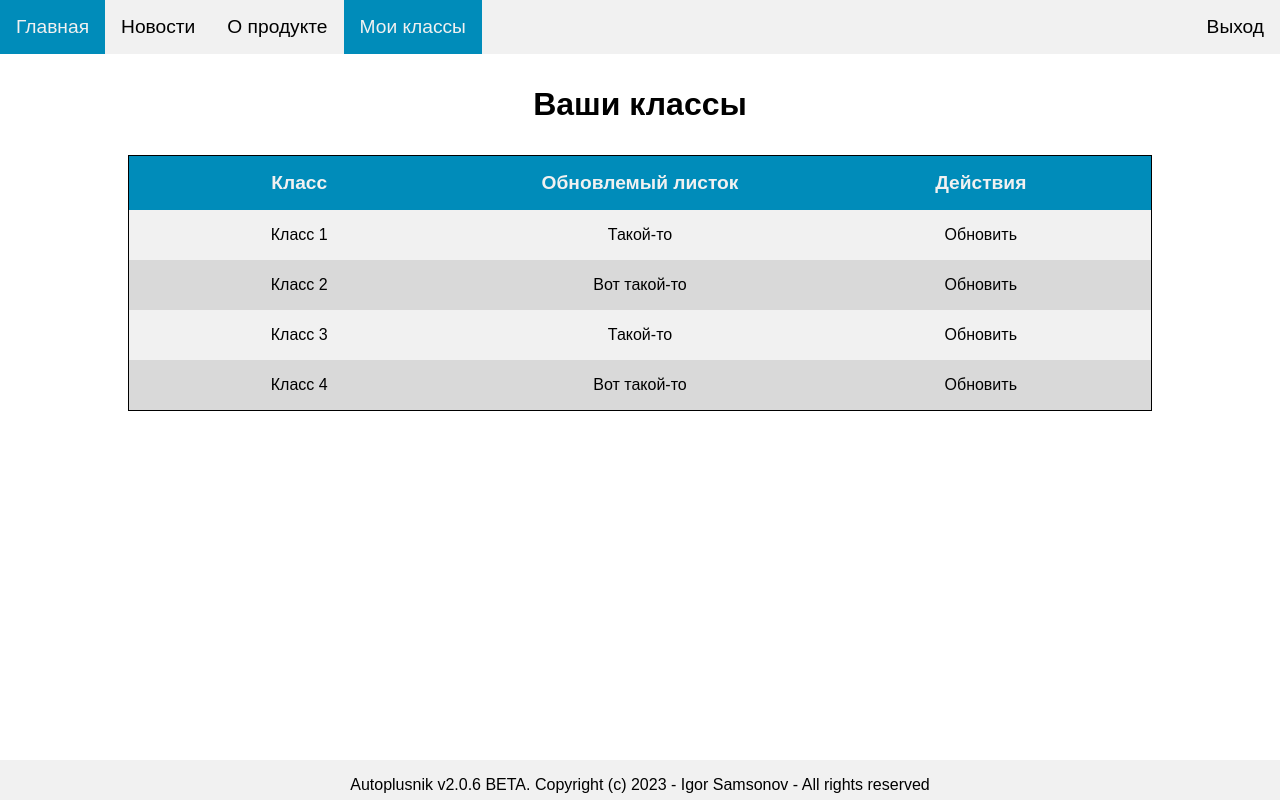
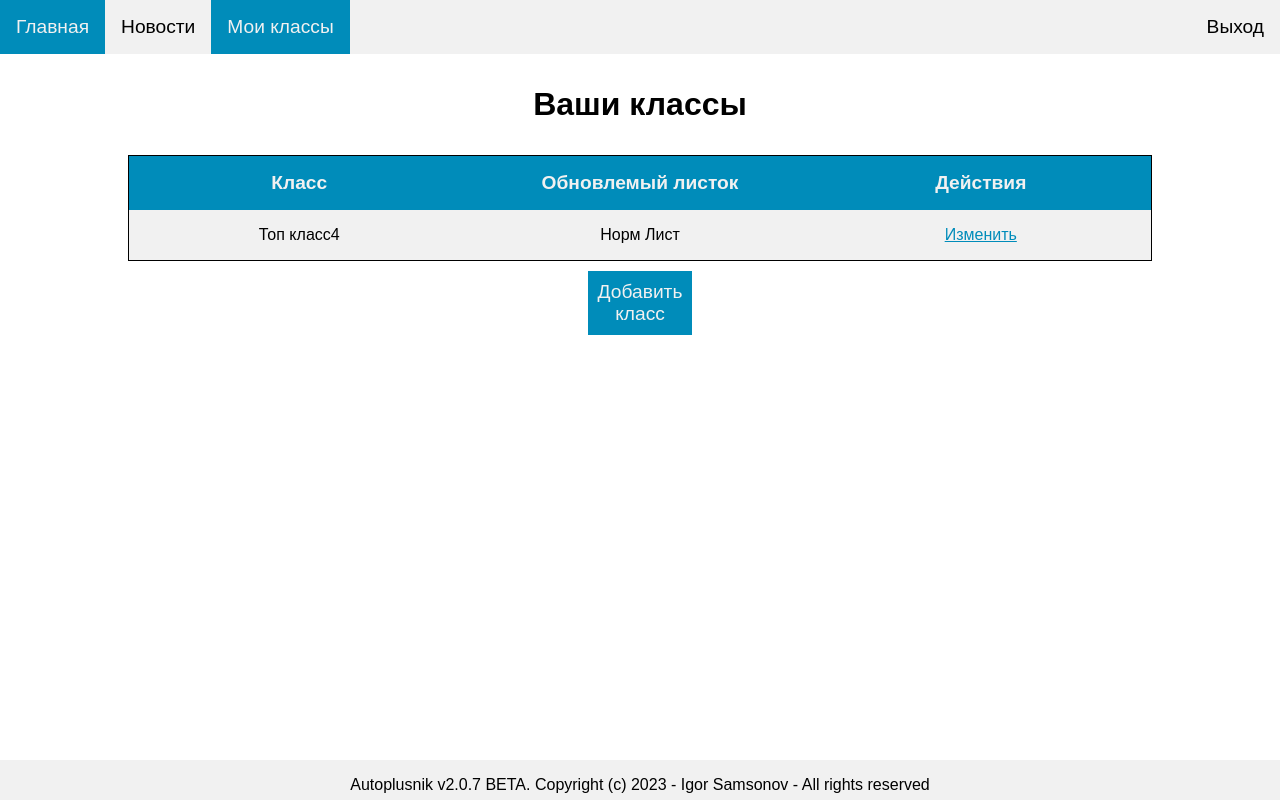
Before and after one commit to Minuta18/Autoplusnik, a Flask app: page /klasses/ in a window 1280 px wide. Run offline with Flask 2, Linux system fonts and the light colour scheme; a user stored in the database is signed in; data comes from the database, SQL or seed files in the repository; both versions use the stored data as it was after the commit.

Commit message:
Autoplusnik v2.0.7 BETA
Added:
 - Klass model
 - Klass adding
 - Klass editing

```diff
--- a/website/static/css/main.css
+++ b/website/static/css/main.css
@@ -57,9 +57,22 @@ body {
     padding: 10px;
     display: inline-block;
     margin: 10px;
+    border: none;
 }
 
 .ap-button:hover {
     background-color: #00ace5;
     transition-duration: 0.3s;
 }
+
+.ap-link {
+    color: #008CBA;
+}
+
+.centered-form {
+    box-sizing: border-box;
+    margin-left: auto;
+    margin-right: auto;
+    width: min-content;
+    display: block;
+}
--- a/website/templates/base.html
+++ b/website/templates/base.html
@@ -18,7 +18,7 @@
 
         {% endblock %}
         <footer class="footer">
-            <p>Autoplusnik v2.0.6 BETA. Copyright (c) 2023 - Igor Samsonov - All rights reserved</p>
+            <p>Autoplusnik v2.0.7 BETA. Copyright (c) 2023 - Igor Samsonov - All rights reserved</p>
         </footer>
     </body>
 </html>
--- a/website/templates/index.html
+++ b/website/templates/index.html
@@ -21,7 +21,6 @@
         <div class="navbar">
             <a href="/" class="active">Главная</a>
             <a href="">Новости</a>
-            <a href="">О продукте</a>
             <a href="/klasses/">Мои классы</a>
             <a href="/logout/" style="float: right">Выход</a>
         </div>
@@ -48,9 +47,9 @@
         <div class="text">
             <p>Автоплюсник полностью бесплатный. Вы можете им пользоваться всегда, когда захотите.</p>
             {% if usr.is_authenticated %}
-                <a href="/register/" class="ap-button">Продолжить</a>
+                <a href="/klasses/" class="ap-button">Продолжить</a>
             {% else %}
-                <a href="/klasses/" class="ap-button">Начать</a>
+                <a href="/register/" class="ap-button">Начать</a>
             {% endif %}
         </div>
     </div>
--- a/website/templates/klasses.html
+++ b/website/templates/klasses.html
@@ -6,7 +6,6 @@
 <div class="navbar">
     <a href="/">Главная</a>
     <a href="">Новости</a>
-    <a href="">О продукте</a>
     <a href="/klasses/" class="active">Мои классы</a>
     <a href="/logout/" style="float: right">Выход</a>
 </div>
@@ -25,27 +24,25 @@
                 </tr>
             </thead>
             <tbody>
-                <tr>
-                    <td>Класс 1</td>
-                    <td>Такой-то</td>
-                    <td>Обновить</td>
-                </tr>
-                <tr>
-                    <td>Класс 2</td>
-                    <td>Вот такой-то</td>
-                    <td>Обновить</td>
-                </tr>
-                <tr>
-                    <td>Класс 3</td>
-                    <td>Такой-то</td>
-                    <td>Обновить</td>
-                </tr>
-                <tr>
-                    <td>Класс 4</td>
-                    <td>Вот такой-то</td>
-                    <td>Обновить</td>
-                </tr>
+                {% for klass in klasses %}
+                    <tr>
+                        <td>{{ klass.name }}</td>
+                        <td>{{ klass.sheet_name }}</td>
+                        <td><a href="/edit/{{ klass.id }}" class="ap-link">Изменить</a></td>
+                    </tr>
+                {% endfor %}
+                {% if all_len == 0 %}
+                    <tr>
+                        <td></td>
+                        <td>Пока нет классов</td>
+                        <td></td>
+                    </tr>
+                {% endif %}
             </tbody>
         </table>
     </div>
+
+    <form action="?klass=None&action=new" method="post" class="centered-form">
+        <button class="ap-button" style="font-size: larger;">Добавить класс</button>
+    </form>
 {% endblock %}
--- a/website/templates/login.html
+++ b/website/templates/login.html
@@ -7,7 +7,6 @@
 <div class="navbar">
     <a href="/">Главная</a>
     <a href="">Новости</a>
-    <a href="">О продукте</a>
     <a href="/login/" class="active" style="float: right;">Вход</a>
     <a href="/register/" style="float: right;">Регистрация</a>
 </div>
--- a/website/templates/register.html
+++ b/website/templates/register.html
@@ -7,7 +7,6 @@
 <div class="navbar">
     <a href="/">Главная</a>
     <a href="">Новости</a>
-    <a href="">О продукте</a>
     <a href="/login/" style="float: right;">Вход</a>
     <a href="/register/" class="active" style="float: right;">Регистрация</a>
 </div>
--- a/website/views.py
+++ b/website/views.py
@@ -5,34 +5,64 @@ from ConfigParser import Config
 from werkzeug.security import generate_password_hash, check_password_hash
 from flask import Flask, render_template, request, redirect
 from flask_login import login_user
-from .models import User
+from .models import User, Klass
 from flask_login import login_required, current_user, logout_user
 
 @app.route('/', methods=['GET', 'POST'])
 def index():
-    # if request.method == 'POST':
-    #     action = request.args.get('action')
-    #     klass = request.args.get('klass')
+    return render_template('index.html', usr=current_user)
 
-    #     if action != None and klass != None:
-    #         if action == 'update':
-    #             pass # TODO
-    #         elif action == 'delete':
-    #             pass
-    #         elif action == 'create':
-    #             pass
-    #         elif action == 'edit':
-    #             pass
+@login_required
+@app.route('/edit/<klass_id>', methods=['GET', 'POST'])
+def edit(klass_id: int):
+    klass = Klass.query.filter_by(id=klass_id).first()
+    if request.method == 'POST':
+        form_ = int(request.args.get('form'))
 
-    #     return redirect('/')
-    # return render_template(...) # TODO
-    return render_template('index.html', usr=current_user)
+        if form_ != None:
+            if form_ == 0:
+                klass.name = request.form.get('name_')
+                klass.stepik_id = int(request.form.get('klass_id'))
+                klass.sheet_name = request.form.get('lname')
+
+                db.session.commit()
+            elif form_ == 1:
+                ...
+
+        return redirect('/klasses/')
+
+    return render_template(
+        'edit.html',
+        old_name=klass.name,
+        old_id=klass.stepik_id,
+        old_sheet=klass.sheet_name,
+    )
 
 @login_required
 @app.route('/klasses/', methods=['GET', 'POST'])
 def klasses():
+    if request.method == 'POST':
+        klass = request.args.get('klass')
+        action = request.args.get('action')
 
-    return render_template('klasses.html')
+        print(klass, action)
+        if klass != None or action != None:
+            if action == 'new':
+                new_klass = Klass(
+                    name='Новый класс',
+                    stepik_id=0,
+                    sheet_name='Укажите здесь лист',
+                    creator_id=current_user.id,
+                )
+
+                db.session.add(new_klass)
+                db.session.commit()
+
+                return redirect(f'/edit/{new_klass.id}')
+
+    all_klasses = Klass.query.filter_by(creator_id=current_user.id)
+
+    return render_template('klasses.html', klasses=all_klasses, all_len=all_klasses.count())
 
 @app.route('/login/', methods=['GET', 'POST'])
 def login():
@@ -83,9 +113,3 @@ def logout():
     logout_user()
 
     return redirect('/')
-
-@app.route('/edit/', methods=['GET', 'POST'])
-@login_required
-def edit():
-    # TODO
-    return render_template('edit.html')
```
Also changed, not shown: website/models.py (+13 -3 lines), website/templates/edit.html (+4 -5 lines), website/app.db.
